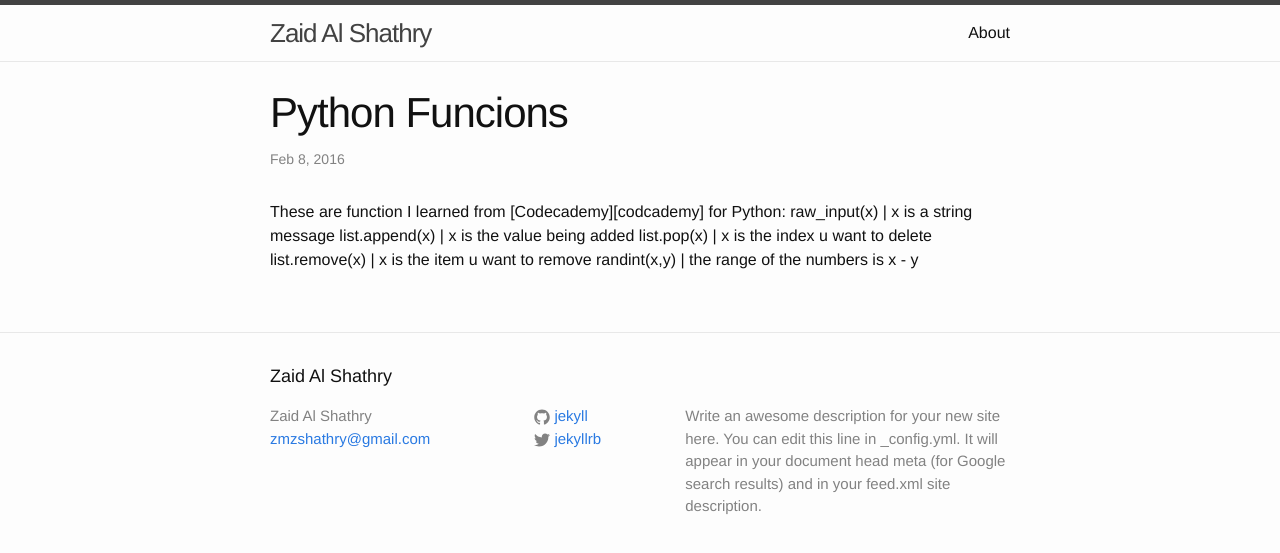
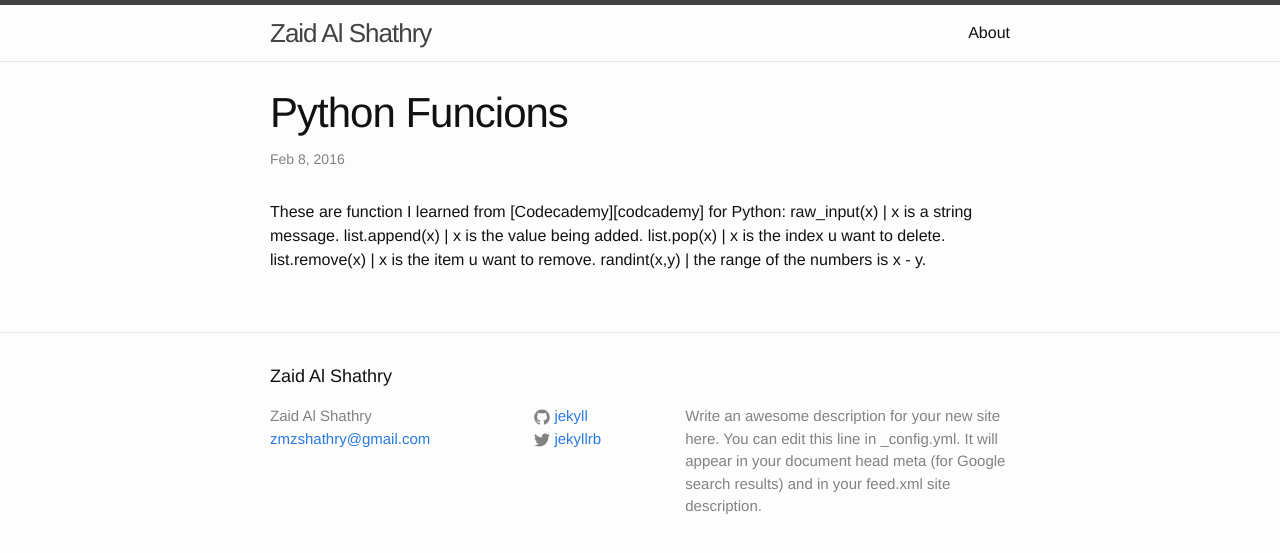
Before and after one commit to zaidmsh/zaid.github.io, a Jekyll site: the page built from _posts/2016-02-10-PthonFun.markdown, in a window 1280 px wide. Shown: the top 553 px of the page. Built offline with Jekyll 4.4.1, drawn with Linux system fonts in a browser that asks for light colours; a file with an impossible date is left out.

```diff
--- a/_posts/2016-02-10-PthonFun.markdown
+++ b/_posts/2016-02-10-PthonFun.markdown
@@ -6,11 +6,11 @@ categories: jekyll update
 ---
 
 These are function I learned from [Codecademy][codcademy] for Python:
-raw_input(x) | x is a string message
-list.append(x) | x is the value being added
-list.pop(x) | x is the index u want to delete
-list.remove(x) | x is the item u want to remove
-randint(x,y) |  the range of the numbers is x - y
+raw_input(x) | x is a string message.
+list.append(x) | x is the value being added.
+list.pop(x) | x is the index u want to delete.
+list.remove(x) | x is the item u want to remove.
+randint(x,y) |  the range of the numbers is x - y.
 
 
 
```
